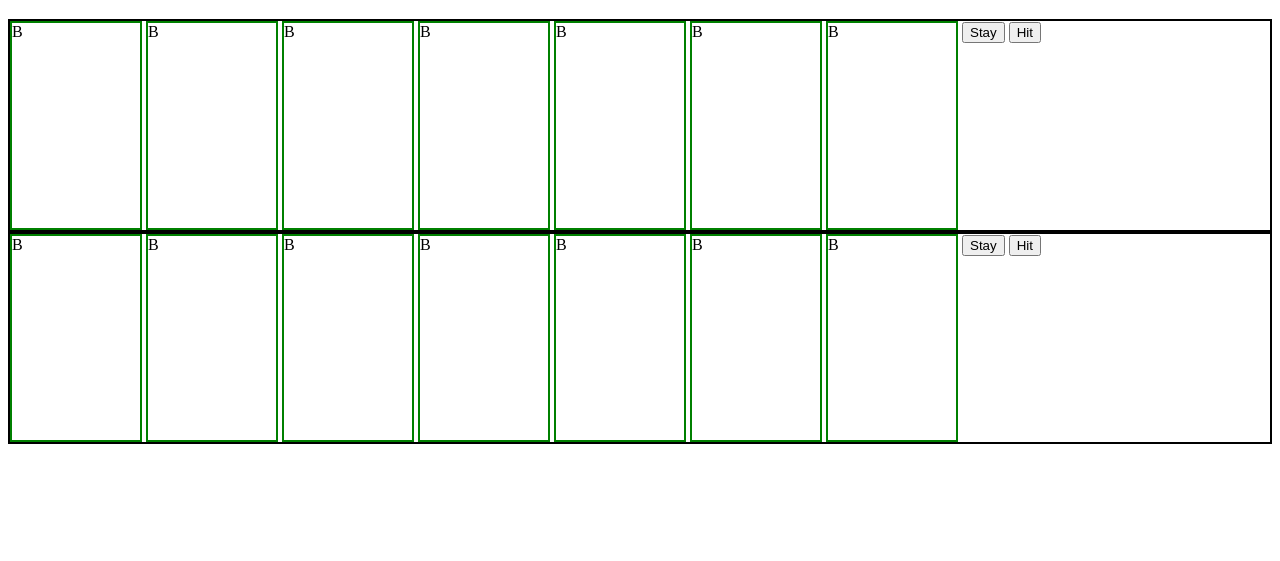
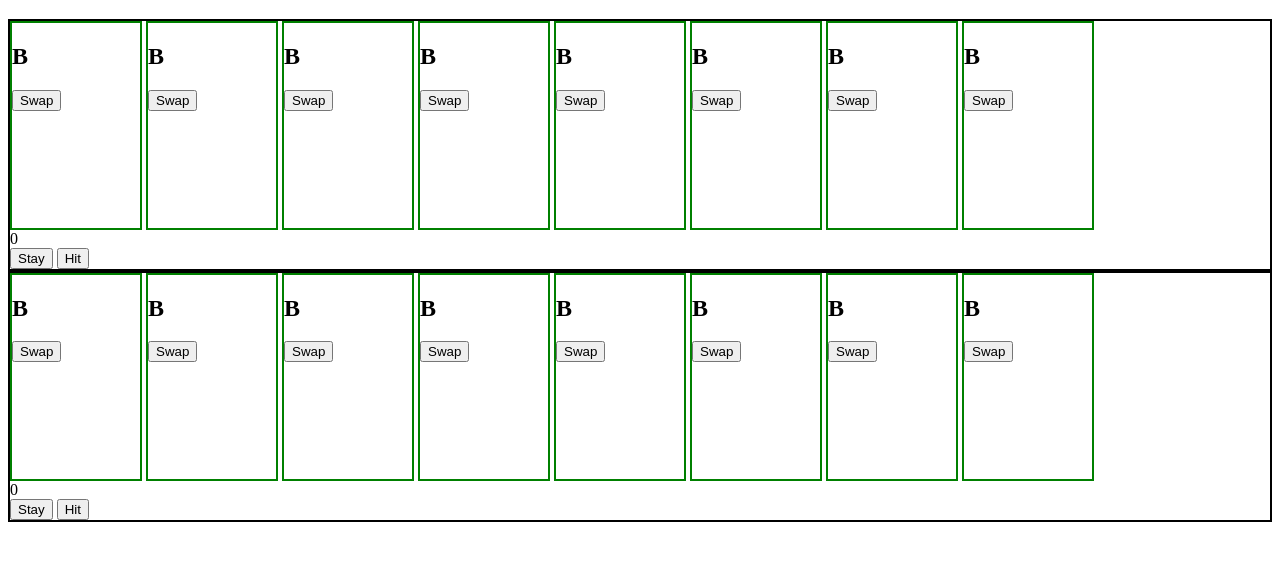
Before and after one commit to Michpab/Game-of-33, a plain HTML site: page index.html in a window 1280 px wide. Shown: the part 61-622 px from the top of the page. Drawn offline with Linux system fonts and the light colour scheme.

Commit message:
commit 8

```diff
--- a/index.html
+++ b/index.html
@@ -11,26 +11,32 @@
 <h1> Game - Of - 33</h1>
 
     <div id="dealer" class="hand">
-        <div id="D1" class="card">B</div>
-        <div id="D2" class="card">B</div>
-        <div id="D3" class="card">B</div>
-        <div id="D4" class="card">B</div>
-        <div id="D5" class="card">B</div>
-        <div id="D6" class="card">B</div>
-        <div id="D7" class="card">B</div>
+        <div class="card"><h2 id="D1">B</h2><button class="swap-button" onclick="swapDealerCard(1)">Swap</button></div>
+        <div class="card"><h2 id="D2">B</h2><button class="swap-button" onclick="swapDealerCard(2)">Swap</button></div>
+        <div class="card"><h2 id="D3">B</h2><button class="swap-button" onclick="swapDealerCard(3)">Swap</button></div>
+        <div class="card"><h2 id="D4">B</h2><button class="swap-button" onclick="swapDealerCard(4)">Swap</button></div>
+        <div class="card"><h2 id="D5">B</h2><button class="swap-button" onclick="swapDealerCard(5)">Swap</button></div>
+        <div class="card"><h2 id="D6">B</h2><button class="swap-button" onclick="swapDealerCard(6)">Swap</button></div>
+        <div class="card"><h2 id="D7">B</h2><button class="swap-button" onclick="swapDealerCard(7)">Swap</button></div>
+        <div class="card"><h2 id="D8">B</h2><button class="swap-button" onclick="swapDealerCard(8)">Swap</button></div>
+        <div id="DScore" class="score">0</div>
         <button id="dealer-stay-button" onclick="dealerStay()">Stay</button>
         <button id="dealer-hit-button" onclick="dealerHit()">Hit</button>
 </div>
     <div id="player" class="hand">
-        <div id="P1" class="card">B</div>
-        <div id="P2" class="card">B</div>
-        <div id="P3" class="card">B</div>
-        <div id="P4" class="card">B</div>
-        <div id="P5" class="card">B</div>
-        <div id="P6" class="card">B</div>
-        <div id="P7" class="card">B</div>
+        <div class="card"><h2 id="P1">B</h2><button class="swap-button" onclick="swapPlayerCard(1)">Swap</button></div>
+        <div class="card"><h2 id="P2">B</h2><button class="swap-button" onclick="swapPlayerCard(2)">Swap</button></div>
+        <div class="card"><h2 id="P3">B</h2><button class="swap-button" onclick="swapPlayerCard(3)">Swap</button></div>
+        <div class="card"><h2 id="P4">B</h2><button class="swap-button" onclick="swapPlayerCard(4)">Swap</button></div>
+        <div class="card"><h2 id="P5">B</h2><button class="swap-button" onclick="swapPlayerCard(5)">Swap</button></div>
+        <div class="card"><h2 id="P6">B</h2><button class="swap-button" onclick="swapPlayerCard(6)">Swap</button></div>
+        <div class="card"><h2 id="P7">B</h2><button class="swap-button" onclick="swapPlayerCard(7)">Swap</button></div>
+        <div class="card"><h2 id="P8">B</h2><button class="swap-button" onclick="swapPlayerCard(8)">Swap</button></div>
+        <div id="PScore" class="score">0</div>
         <button id="player-stay-button" onclick="playerStay()">Stay</button>
         <button id="player-hit-button" onclick="playerHit()">Hit</button>
+
+
     </div>
 
     <script src="script.js"></script>
--- a/script.js
+++ b/script.js
@@ -27,26 +27,39 @@ function draw(){
     }
     let drawCard = deck.pop();
     return deck.pop();
-}
 
-function createDeck(){
-deck = new Array();
-for (var i = 0 ; i < values.length; i++)
-deck.push(card);
 }
 
 function playerStay(){
 alert("Player Stays");
 }
+
 function playerHit(){
 playerCount=playerCount + 1;
 let card = draw();
-document.getElementById("P" + playerCount).innerHTML = card;}
+playerScore = playerScore + card;
+document.getElementById("P" + playerCount).innerHTML = card;
+document.getElementById("PScore").innerHTML = playerScore;
+}
+
+
 function dealerStay(){
 alert("Dealer Stay");
 }
+
 function dealerHit(){
-dealerCount=dealerCount + 1;
-let card = draw();
-document.getElementById("D" + dealerCount).innerHTML = card;
+    dealerCount=dealerCount + 1;
+    let card = draw();
+    dealerScore = dealerScore + card;
+    document.getElementById("D" + dealerCount).innerHTML = card;
+    document.getElementById("DScore").innerHTML = dealerScore;
 }
+
+function swapPlayerCard(index){
+    let card = document.getElementById("P" + index).innerHTML;
+    playerScore = playerScore - card;
+    card = -card;
+    document.getElementById("P" + index).innerHTML = card;
+    playerScore = playerScore + card;
+    document.getElementById("PScore").innerHTML = playerScore;
+}
```
